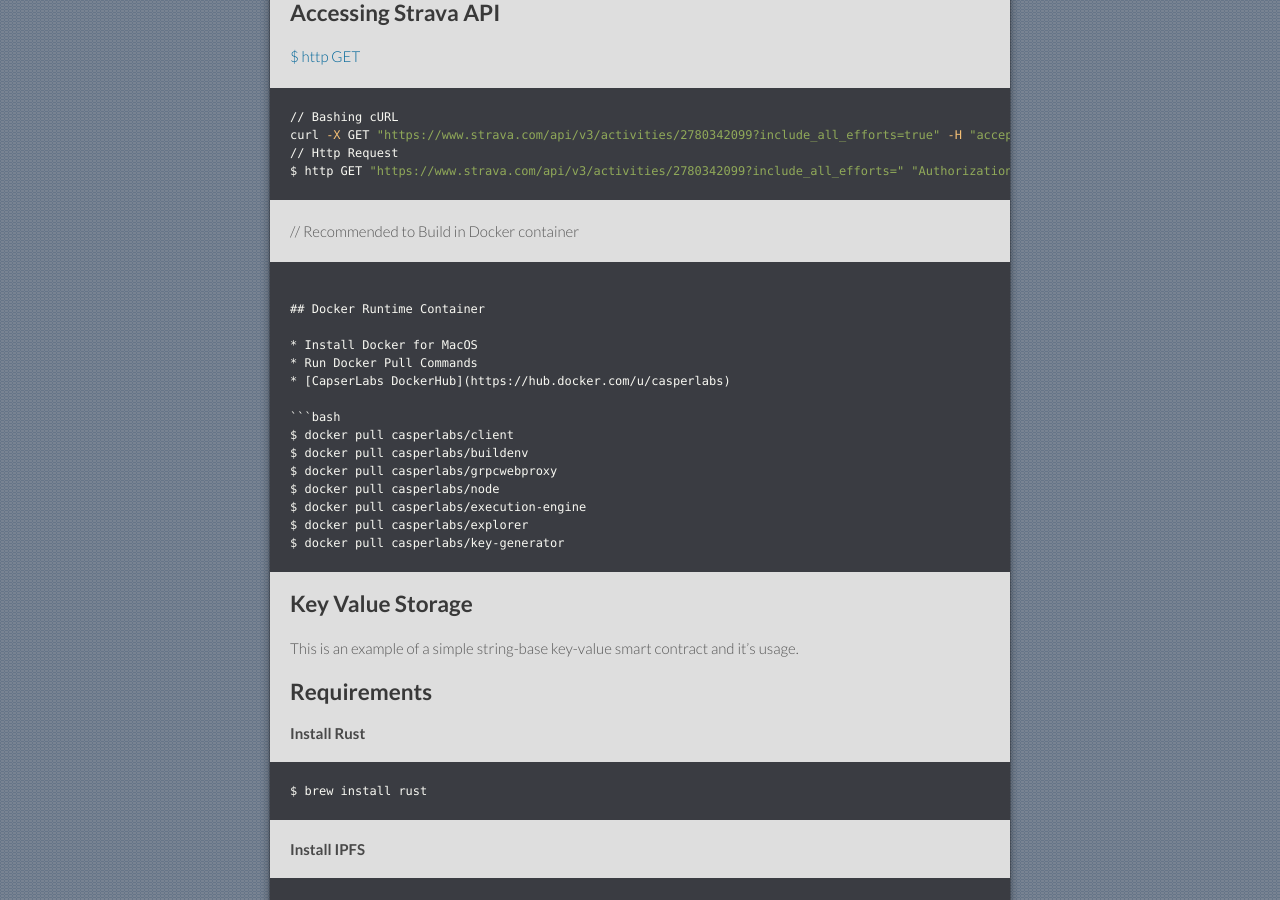
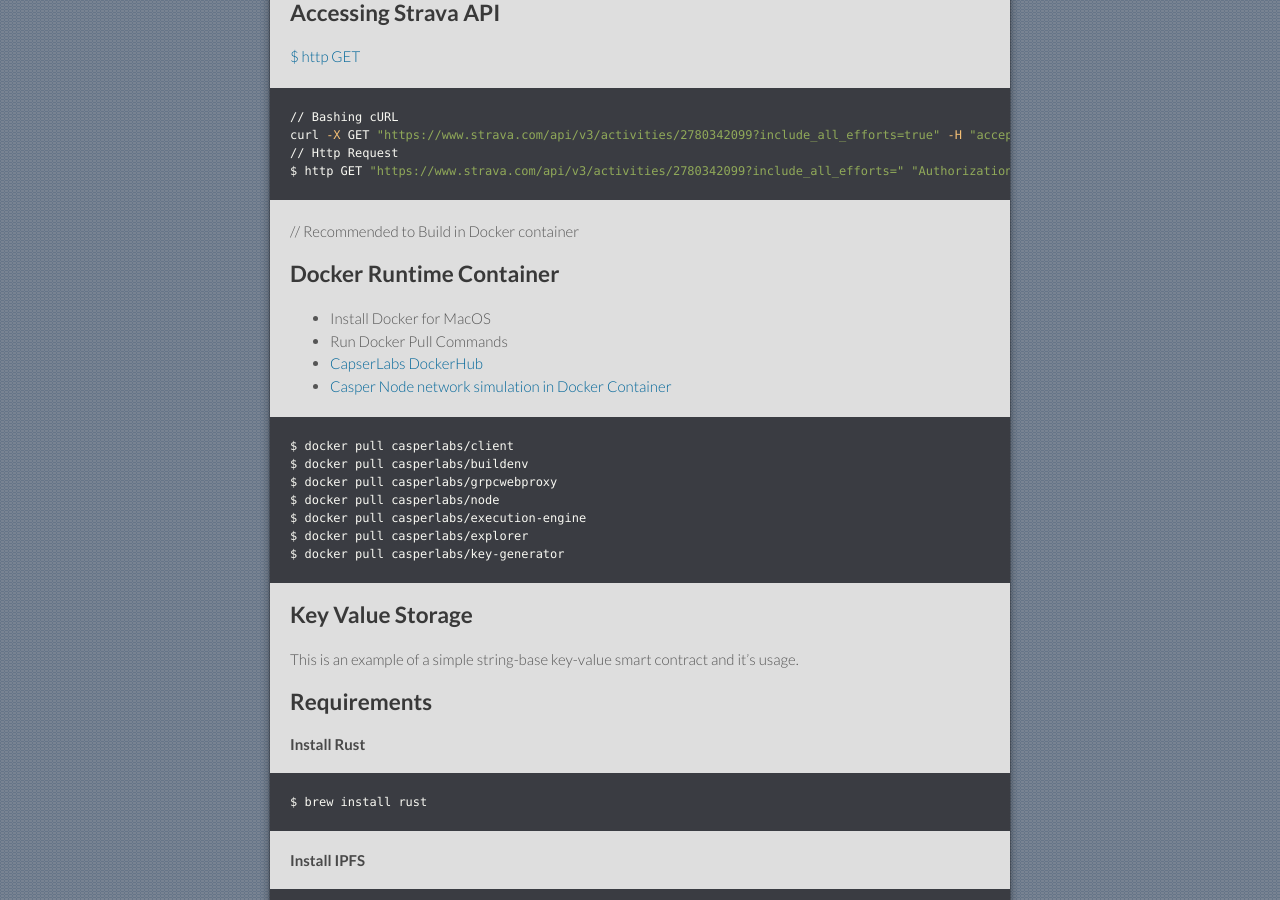
Before and after one commit to flowstake/flowstake.github.io, a Jekyll site: the page built from index.md, in a window 1280 px wide and 900 px high, scrolled down 3354 px. Built offline with Jekyll 4.4.1, drawn with Linux system fonts in a browser that asks for light colours; our own code applies the rules of GitHub Pages for plain Markdown files.

Commit message:
Update index.md

````diff
--- a/index.md
+++ b/index.md
@@ -131,13 +131,14 @@ curl -X GET "https://www.strava.com/api/v3/activities/2780342099?include_all_eff
 $ http GET "https://www.strava.com/api/v3/activities/2780342099?include_all_efforts=" "Authorization: Bearer cb5467187bfa67b219cb6359c0bb86a0499fccc3"
 ```
 // Recommended to Build in Docker container
-```
+
 
 ## Docker Runtime Container
 
 * Install Docker for MacOS
 * Run Docker Pull Commands
 * [CapserLabs DockerHub](https://hub.docker.com/u/casperlabs)
+* [Casper Node network simulation in Docker Container](https://github.com/flowstake/CasperLabs/tree/dev/hack/docker)
 
 ```bash
 $ docker pull casperlabs/client
````
